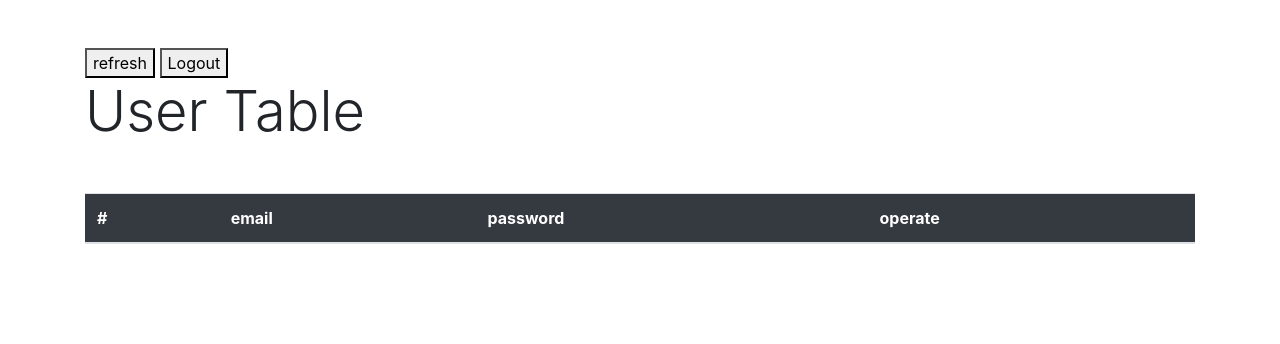
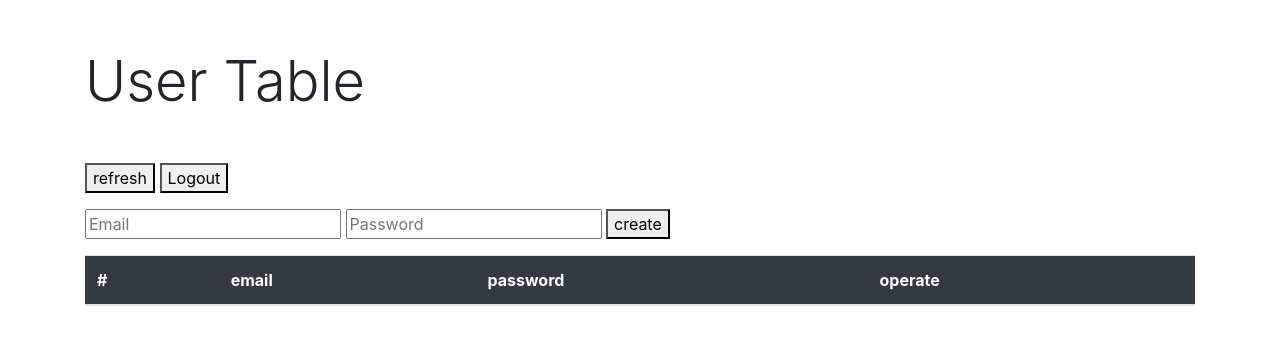
Before and after one commit to gacky1601/gacky1601.github.io, a plain HTML site: page finalp/admin/index.html in a window 1280 px wide. Drawn offline with nearby package versions, Linux system fonts and the light colour scheme; no server answers.

Commit message:
2022.1.14 Upload FinalProject

```diff
--- a/finalp/admin/index.html
+++ b/finalp/admin/index.html
@@ -14,9 +14,15 @@
 <body>
 
     <div class="container py-5">
+
+        <h1 class="display-4 mb-5">User Table</h1>
         <button onclick="window.location.reload();">refresh</button>
         <button id="logout" onclick="logout();">Logout</button>
-        <h1 class="display-4 mb-5">User Table</h1>
+        <p>
+        <p>
+        <input type="text" id="username" name="username" placeholder="Email" required>
+        <input type="password" id="password" name="password" placeholder="Password" required>
+        <button class="shape-ex11" id='sign_sect' onclick="signUpWithEmailPassword();">create</button>
         <table class="table">
             <thead>
                 <tr>
--- a/finalp/admin/main.js
+++ b/finalp/admin/main.js
@@ -32,9 +32,9 @@ const tbody = document.querySelector('tbody');
     if (email != "admin@gmail.com")
       var x = `<td ><button id="${element.id}" onclick="del(this);">delete</button></td></tr>`;
     else
-      var x =`</tr>`
+      var x = `</tr>`
 
-    tbody.innerHTML = tbody.innerHTML + tableRow+x;
+    tbody.innerHTML = tbody.innerHTML + tableRow + x;
   });
 })();
 
@@ -43,9 +43,9 @@ const tbody = document.querySelector('tbody');
 async function del(butt) {
   var id = butt.id;
   console.log(id);
-  var emaila = document.getElementById(id+"em").innerText;
-  var passworda = document.getElementById(id+"pw").innerText;
-  console.log(emaila,passworda);
+  var emaila = document.getElementById(id + "em").innerText;
+  var passworda = document.getElementById(id + "pw").innerText;
+  console.log(emaila, passworda);
   const userDocList = await user.get();
   userDocList.forEach((element) => {
     const { password, email } = element.data();
@@ -69,9 +69,43 @@ async function del(butt) {
 
 function logout() {
   firebase.auth().signOut().then(() => {
-      window.location.href = "../index.html";
-      // Sign-out successful.
+    window.location.href = "../index.html";
+    // Sign-out successful.
   }).catch((error) => {
-      // An error happened.
+    // An error happened.
   });
 }
+
+
+async function signUpWithEmailPassword() {
+  var email = document.getElementById("username").value;
+  var password = document.getElementById("password").value;
+  var uid;
+  var docData = {
+    "email": email,
+    "password": password
+  };
+  console.log(docData);
+  await firebase.auth().createUserWithEmailAndPassword(email, password)
+    .then((userCredential) => {
+      var user = userCredential.user;
+      uid = user.uid;
+      console.log(uid);
+      db.collection("finalproject").doc(uid).set(docData);
+      alert("Success");
+      document.getElementById("username").value = "";
+      document.getElementById("password").value = "";
+
+    })
+    .catch((error) => {
+      var errorCode = error.code;
+      var errorMessage = error.message;
+      console.log(error);
+      alert("Error");
+      document.getElementById("username").value = "";
+      document.getElementById("password").value = "";
+    });
+
+    await db.collection("finalproject").doc(uid).set(docData);
+    await firebase.auth().signInWithEmailAndPassword("admin@gmail.com", "123456");
+}
```
Also changed, not shown: finalp/js/register.js (+6 -4 lines).
